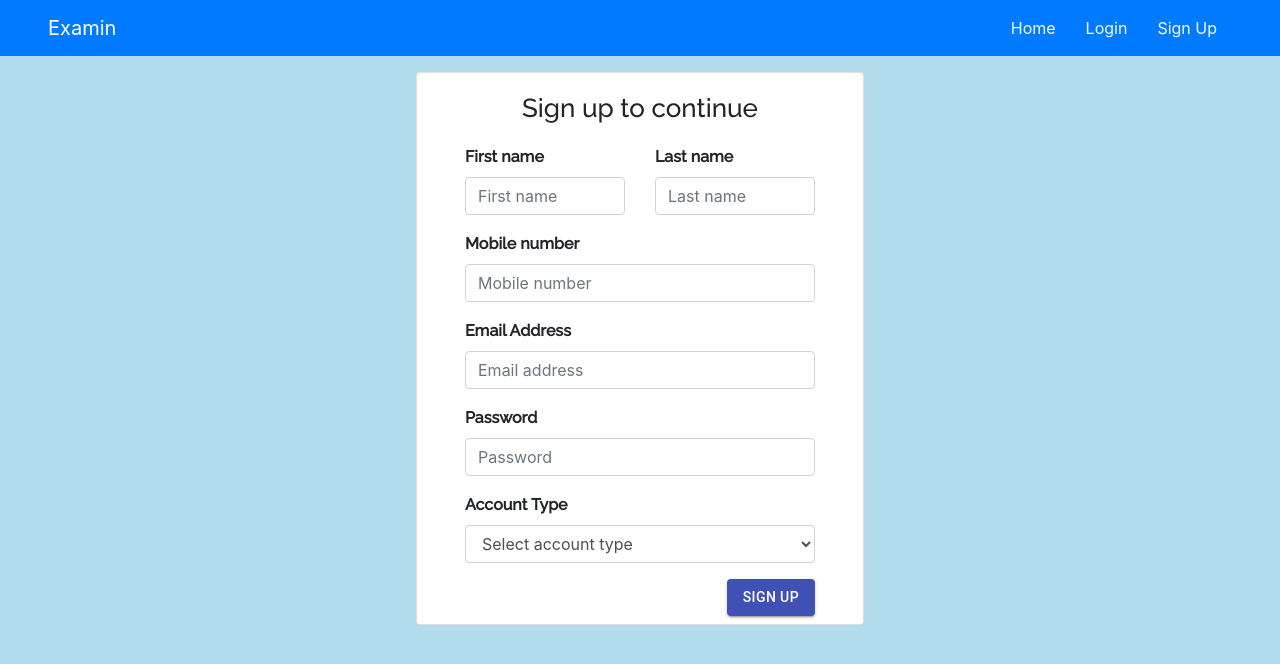
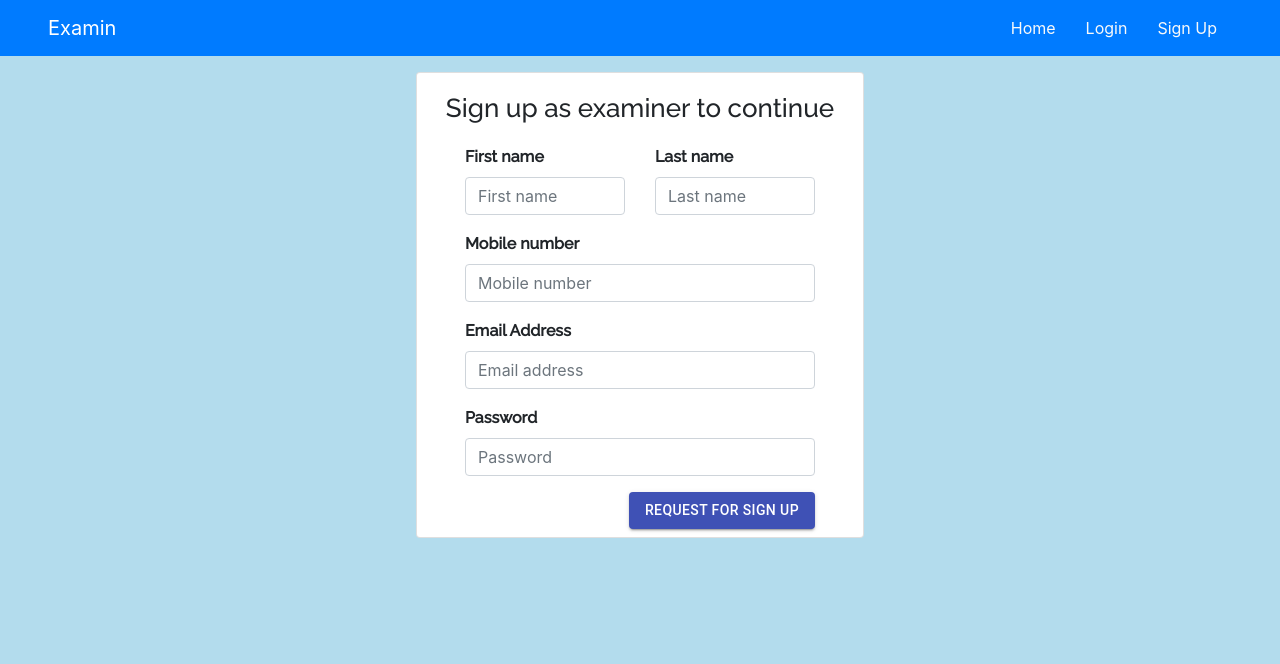
Before and after one commit to upendra-tarnoju/exam-portal, a React (Create React App) app in the folder frontend/: page /signup in a window 1280 px wide. Shown: the top 664 px of the page. Built offline with nearby package versions, Linux system fonts and the light colour scheme.

Commit message:
removed account type from signup form

```diff
--- a/frontend/src/components/signup-component/signup.js
+++ b/frontend/src/components/signup-component/signup.js
@@ -3,7 +3,6 @@ import React, { Component } from 'react';
 import styles from './signup.module.css';
 import ShowModal from './showModal';
 import Navbar from '../header/navbar';
-import UserService from '../../services/userApi';
 import SignUpForm from '../../forms/signUpForm';
 
 class SignUp extends Component {
@@ -13,9 +12,6 @@ class SignUp extends Component {
 			modal: false,
 			message: '',
 		};
-		this.handleModal = this.handleModal.bind(this);
-		this.hideModal = this.hideModal.bind(this);
-		this.userService = new UserService();
 	}
 
 	showModal = (message) => {
@@ -26,11 +22,11 @@ class SignUp extends Component {
 		this.setState({ modal: false }, () => this.props.history.push('/login'));
 	};
 
-	handleModal(state) {
+	handleModal = (state) => {
 		this.setState({
 			modal: state,
 		});
-	}
+	};
 
 	render() {
 		return (
@@ -39,7 +35,7 @@ class SignUp extends Component {
 				<div className={`card ${styles.width35} mx-auto mt-3`}>
 					<div className='pt-3 pb-2'>
 						<p className={`text-center ${styles.heading}`}>
-							Sign up to continue
+							Sign up as examiner to continue
 						</p>
 						<div className='px-5'>
 							<SignUpForm showModal={this.showModal} />
--- a/frontend/src/forms/signUpForm.js
+++ b/frontend/src/forms/signUpForm.js
@@ -23,7 +23,6 @@ let SignUpForm = ({ showModal }) => {
 				mobileNumber: '',
 				email: '',
 				password: '',
-				accountType: '',
 			}}
 		>
 			{({
@@ -121,26 +120,9 @@ let SignUpForm = ({ showModal }) => {
 							{errors.password}
 						</Form.Control.Feedback>
 					</Form.Group>
-					<Form.Group>
-						<Form.Label>Account Type</Form.Label>
-						<Form.Control
-							as='select'
-							name='accountType'
-							onBlur={handleBlur}
-							onChange={handleChange}
-							isInvalid={touched.accountType && !!errors.accountType}
-						>
-							<option value='none'>Select account type</option>
-							<option value='student'>Student</option>
-							<option value='examiner'>Examiner</option>
-						</Form.Control>
-						<Form.Control.Feedback type='invalid'>
-							{errors.accountType}
-						</Form.Control.Feedback>
-					</Form.Group>
 					<div className='d-flex justify-content-end'>
 						<Button type='submit' variant='contained' color='primary'>
-							Sign Up
+							Request for Sign Up
 						</Button>
 					</div>
 				</Form>
--- a/frontend/src/schema/signUpSchema.js
+++ b/frontend/src/schema/signUpSchema.js
@@ -12,9 +12,6 @@ let schema = Yup.object({
 	password: Yup.string()
 		.min(6, 'Minimum password length should be 6')
 		.required('Password is required'),
-	accountType: Yup.string()
-		.required('Account type is required')
-		.oneOf(['student', 'examiner'], 'Invalid account type'),
 });
 
 export default schema;
```
